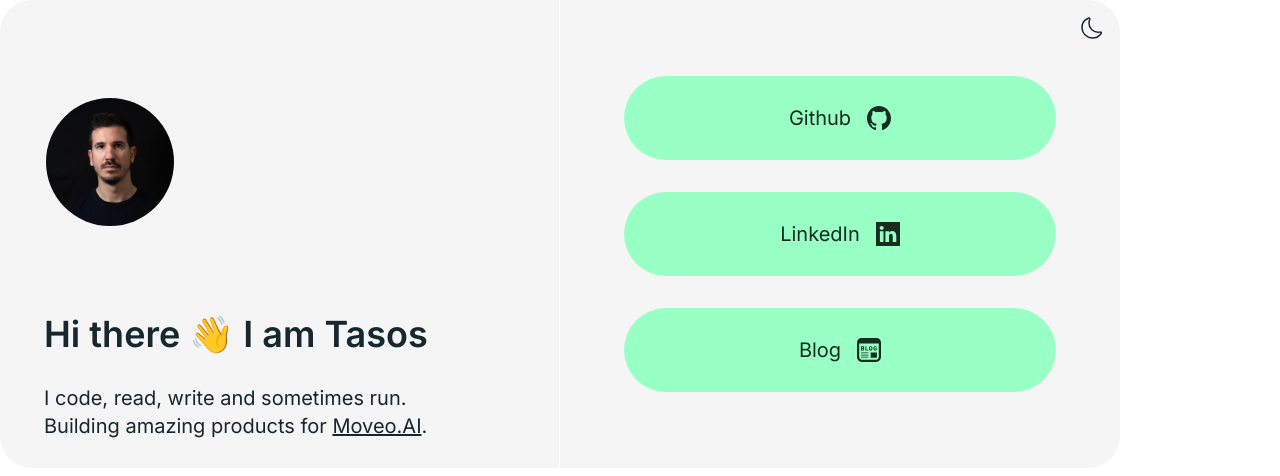
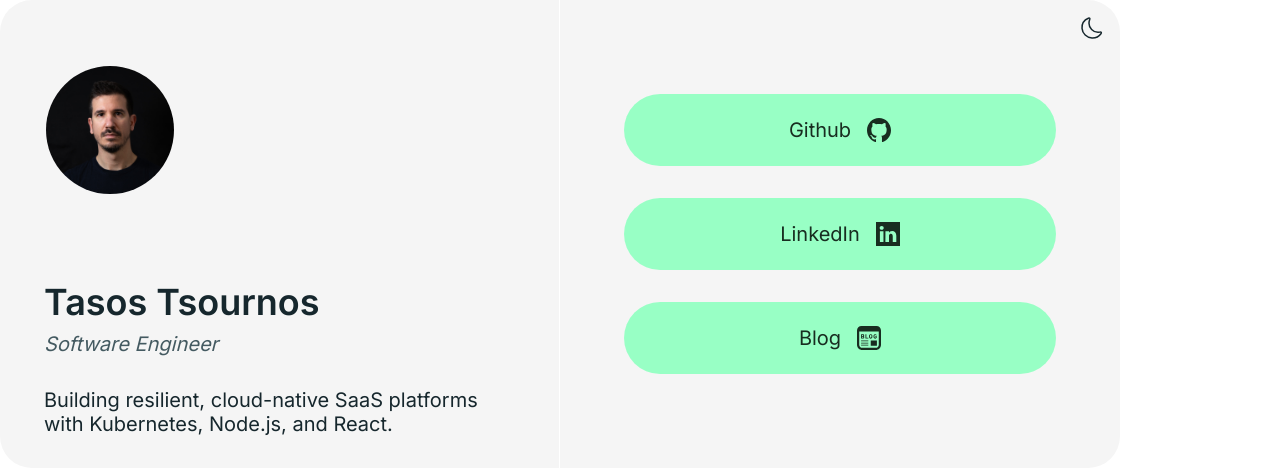
Before and after one commit to anavalo/anavalo.github.io, a Nuxt app: page / in a window 1280 px wide. Shown: the top 476 px of the page. Built offline with nearby package versions, Linux system fonts and the light colour scheme.

Commit message:
fix: update

```diff
--- a/assets/global.scss
+++ b/assets/global.scss
@@ -13,6 +13,7 @@
     --secondary-color: var(--secondary-color-dark);
     --avatar-color: var(--tertiary-color);
     --text-color: var(--tertiary-color);
+    --text-color-secondary: #76e4a2;
     --button-color: var(--tertiary-color);
     --button-text: var(--tertiary-color-dark);
   }
@@ -22,6 +23,7 @@
     --secondary-color: var(--secondary-color-light);
     --avatar-color: var(--secondary-color-light);
     --text-color: var(--primary-color-dark);
+    --text-color-secondary: #445a61;
     --button-color: var(--tertiary-color);
     --button-text: var(--tertiary-color-dark);
   }
--- a/assets/mixins.scss
+++ b/assets/mixins.scss
@@ -15,13 +15,16 @@
   font-family: var(--font-primary);
   font-size: var(--space-20);
   font-weight: 400;
-  letter-spacing: 0;
-  line-height: var(--space-20);
+  line-height: var(--space-26);
 
   @include phone {
     font-size: var(--space-16);
-    line-height: var(--space-18);
   }
+}
+
+@mixin body-regular-italic {
+  @include body-regular;
+  font-style: italic;
 }
 
 @mixin body-medium {
--- a/components/Button.vue
+++ b/components/Button.vue
@@ -23,8 +23,8 @@ defineProps({
 .button_wrapper {
   @include body-regular;
 
-  height: var(--space-84);
-  border-radius: var(--space-84);
+  height: var(--space-72);
+  border-radius: var(--space-72);
   width: 100%;
   background: var(--button-color);
   cursor: pointer;
@@ -43,21 +43,21 @@ defineProps({
   }
 
   @include desktop {
-    height: var(--space-80);
-    border-radius: var(--space-80);
+    height: var(--space-64);
+    border-radius: var(--space-64);
   }
 
   @include tablet {
-    height: var(--space-72);
-    border-radius: var(--space-72);
+    height: var(--space-64);
+    border-radius: var(--space-64);
   }
 
   @include phone {
-    height: var(--space-64);
+    height: var(--space-52);
   }
 
   @include phone-small {
-    height: var(--space-52);
+    height: var(--space-44);
   }
 
   .link {
--- a/pages/index.vue
+++ b/pages/index.vue
@@ -3,13 +3,11 @@
     <div class="inner_card_wrapper">
       <div class="left">
         <div class="avatar"><Avatar /></div>
-        <h1 class="title">Hi there 👋 I am Tasos</h1>
+        <h1 class="header">Tasos Tsournos</h1>
+        <h2 class="subheader">Software Engineer</h2>
         <span class="subtitle_wrapper">
-          <p>I code, read, write and sometimes run.</p>
-          <p>
-            Building amazing products for
-            <NuxtLink to="https://moveo.ai" target="_blank">Moveo.AI</NuxtLink>.
-          </p>
+          Building resilient, cloud-native SaaS platforms with Kubernetes,
+          Node.js, and React.
         </span>
       </div>
       <div class="right">
@@ -45,7 +43,7 @@
 
   .left {
     grid-column: 1;
-    padding: var(--space-96) var(--space-44) var(--space-32) var(--space-44);
+    padding: var(--space-64) var(--space-44) var(--space-32) var(--space-44);
     display: flex;
     flex-direction: column;
     border-right: 1px solid var(--primary-color);
@@ -62,23 +60,11 @@
       }
     }
 
-    .title {
+    .header {
       @include heading-regular;
 
       color: var(--text-color);
-      padding-bottom: var(--space-32);
-
-      @include tablet {
-        padding-bottom: var(--space-32);
-      }
-
-      @include phone {
-        padding-bottom: var(--space-16);
-      }
-
-      @include phone-small {
-        padding-bottom: var(--space-8);
-      }
+      padding-bottom: var(--space-8);
     }
 
     .subtitle_wrapper {
@@ -96,17 +82,38 @@
 
       @include tablet {
         align-items: center;
+        text-align: center;
+      }
+    }
+
+    .subheader {
+      @include body-regular-italic;
+      color: var(--text-color-secondary);
+      padding-bottom: var(--space-16);
+
+      padding-bottom: var(--space-32);
+
+      @include tablet {
+        padding-bottom: var(--space-32);
+      }
+
+      @include phone {
+        padding-bottom: var(--space-16);
+      }
+
+      @include phone-small {
+        padding-bottom: var(--space-8);
       }
     }
 
     @include tablet {
       justify-content: center;
       align-items: center;
-      padding: var(--space-96) var(--space-32) var(--space-32) var(--space-32);
+      padding: var(--space-64) var(--space-32) var(--space-32) var(--space-32);
     }
 
     @include phone {
-      padding-top: var(--space-32);
+      padding-top: var(--space-64);
     }
 
     @include phone-small {
@@ -158,8 +165,6 @@
   }
 
   @include phone {
-    justify-content: space-evenly;
-    gap: 0;
   }
 }
 </style>
```
